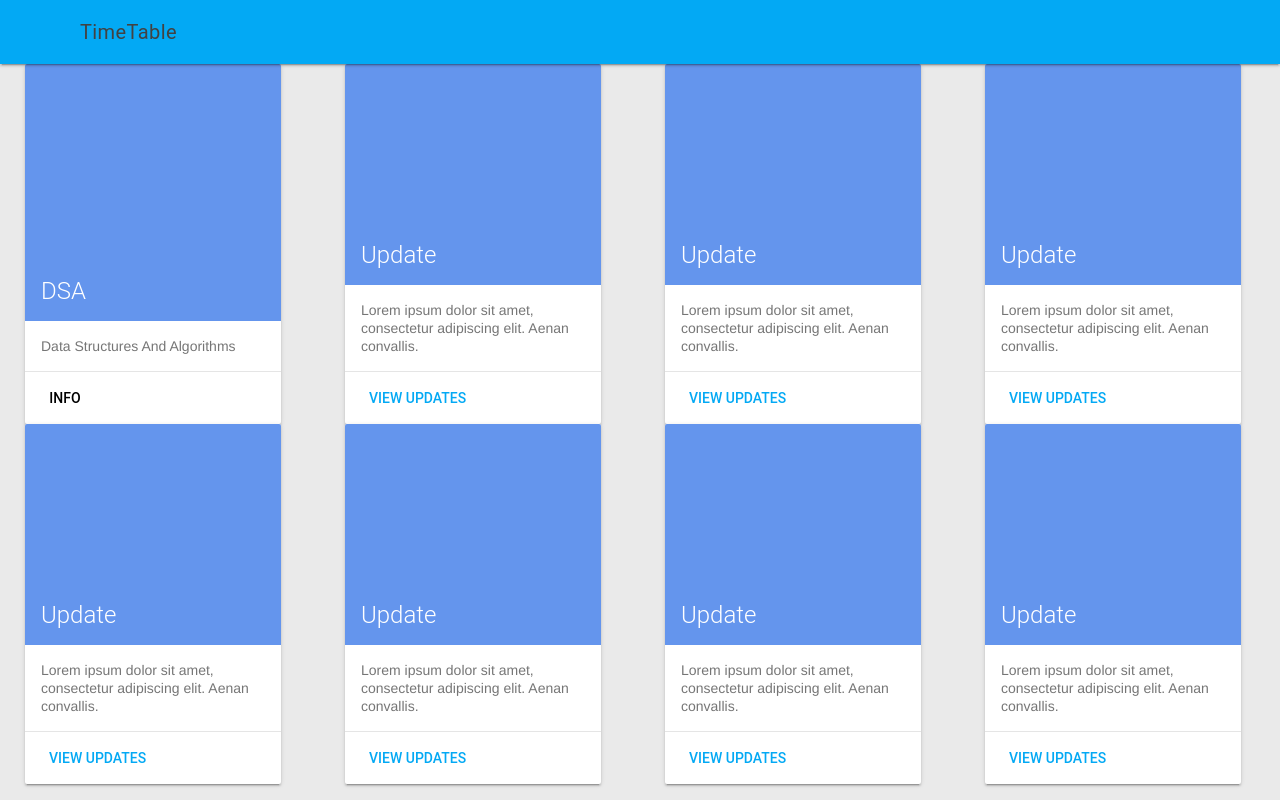
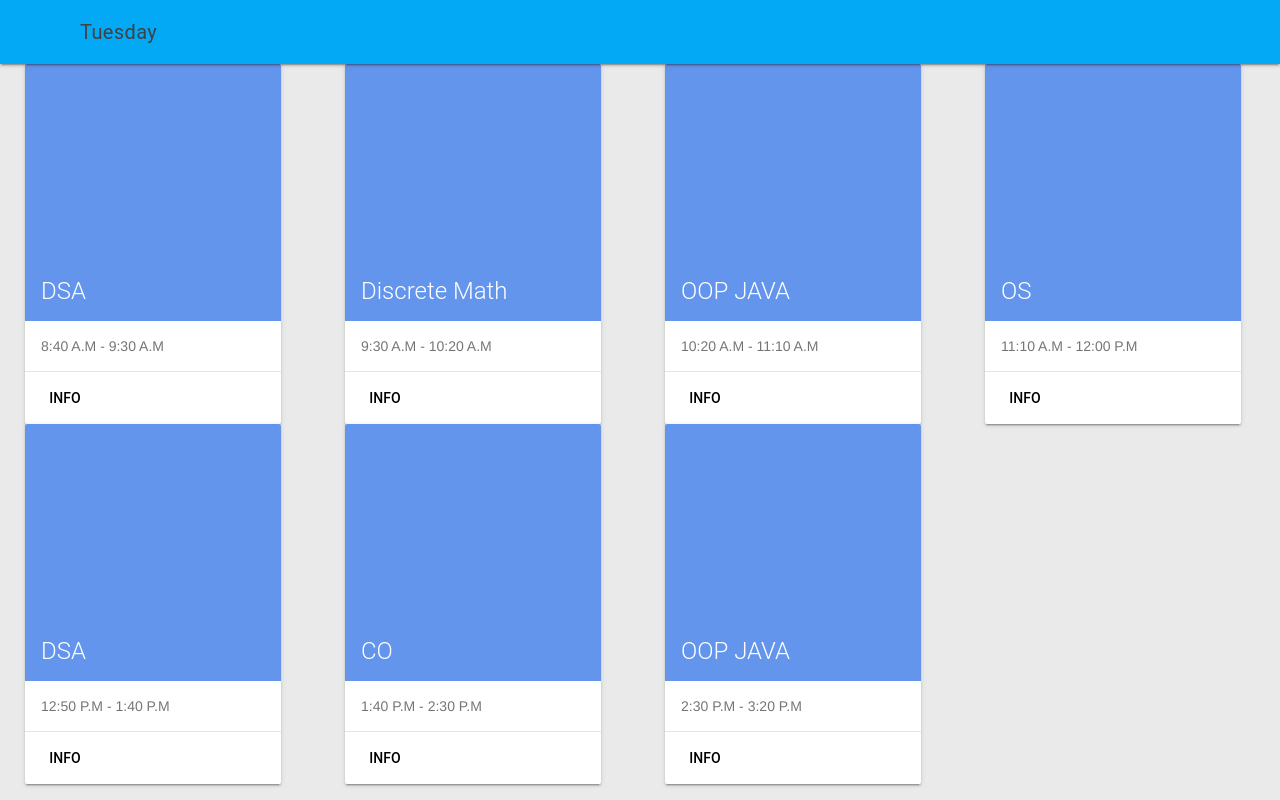
Before and after one commit to subhani-syed/TimeTable, a plain HTML site: page tuesday.html in a window 1280 px wide. Drawn offline with nearby package versions, Linux system fonts and the light colour scheme.

Commit message:
Added Tuesday Classes

```diff
--- a/tuesday.html
+++ b/tuesday.html
@@ -18,7 +18,7 @@
         <header class="mdl-layout__header">
             <div class="mdl-layout__header-row">
                 <!-- Title -->
-                <span class="mdl-layout-title">TimeTable</span>
+                <span class="mdl-layout-title">Tuesday</span>
                 <!-- Add spacer, to align navigation to the right -->
                 <div class="mdl-layout-spacer"></div>
                 <!-- Navigation. We hide it in small screens. -->
@@ -52,22 +52,21 @@
                         <h2 class="mdl-card__title-text">DSA</h2>
                     </div>
                     <div class="mdl-card__supporting-text">
-                        Data Structures And Algorithms
+                        8:40 A.M - 9:30 A.M
                     </div>
                     <div class="mdl-card__actions mdl-card--border">
-                        <!--  -->
                         <button id="show-dialog" type="button" class="mdl-button">Info</button>
                         <dialog class="mdl-dialog">
                             <h4 class="mdl-dialog__title">DSA-</h4>
-                            <h3 class="mdl-dialog__title">Murali Krishna</h3>
+                            <h3 class="mdl-dialog__title">Mr.K.V.S.S.Prakash</h3>
                             <div class="mdl-dialog__content">
                                 <p>
-                                    8:40 - 9:30 A.M
+                                    8:40 A.M - 9:30 A.M
                                 </p>
                             </div>
                             <div class="mdl-dialog__actions">
-                                <!-- <button type="button" class="mdl-button">Agree</button> -->
-                                <button type="button" class="mdl-button mdl-button--colored mdl-js-button mdl-js-ripple-effect close">Okay</button>
+                                <button type="button"
+                                    class="mdl-button mdl-button--colored mdl-js-button mdl-js-ripple-effect close">Okay</button>
                             </div>
                         </dialog>
                         <script>
@@ -83,118 +82,141 @@
                                 dialog.close();
                             });
                         </script>
-                        <!--  -->
-                        <!-- <a class="mdl-button mdl-button--colored mdl-js-button mdl-js-ripple-effect">
-                            View
-                        </a> -->
                     </div>
                 </div>
 
                 <div class="demo-card-square mdl-card mdl-shadow--2dp">
                     <div class="mdl-card__title mdl-card--expand">
-                        <h2 class="mdl-card__title-text">Update</h2>
+                        <h2 class="mdl-card__title-text">Discrete Math</h2>
                     </div>
                     <div class="mdl-card__supporting-text">
-                        Lorem ipsum dolor sit amet, consectetur adipiscing elit.
-                        Aenan convallis.
+                        9:30 A.M - 10:20 A.M
                     </div>
                     <div class="mdl-card__actions mdl-card--border">
-                        <a class="mdl-button mdl-button--colored mdl-js-button mdl-js-ripple-effect">
-                            View Updates
-                        </a>
+                        <button id="dms" type="button" class="mdl-button">Info</button>
+                        <script>
+                            var dms = document.getElementById("dms");
+                            dms.addEventListener('click', () => {
+                                alert("Mr.G.Srikanth");
+                            })
+                        </script>
                     </div>
                 </div>
 
                 <div class="demo-card-square mdl-card mdl-shadow--2dp">
                     <div class="mdl-card__title mdl-card--expand">
-                        <h2 class="mdl-card__title-text">Update</h2>
+                        <h2 class="mdl-card__title-text">OOP JAVA</h2>
                     </div>
                     <div class="mdl-card__supporting-text">
-                        Lorem ipsum dolor sit amet, consectetur adipiscing elit.
-                        Aenan convallis.
+                        10:20 A.M - 11:10 A.M
                     </div>
                     <div class="mdl-card__actions mdl-card--border">
-                        <a class="mdl-button mdl-button--colored mdl-js-button mdl-js-ripple-effect">
-                            View Updates
-                        </a>
+                        <button id="show-dialog1" type="button" onClick="test()" class="mdl-button">Info</button>
+                        <dialog class="mdl-dialog">
+                            <h4 class="mdl-dialog__title">Lab</h4>
+                            <div class="mdl-dialog__content">
+                                <p>
+                                    Mr.R.V.V Murali Krishna
+                                </p>
+                            </div>
+                            <div class="mdl-dialog__actions">
+                                <button type="button"
+                                    class="mdl-button mdl-button--colored mdl-js-button mdl-js-ripple-effect close">Okay</button>
+                            </div>
+                        </dialog>
+                        <script>
+                            function test() {
+                                alert("Mr.R.V.V Murali Krishan");
+                            }
+                        </script>
                     </div>
                 </div>
 
                 <div class="demo-card-square mdl-card mdl-shadow--2dp">
                     <div class="mdl-card__title mdl-card--expand">
-                        <h2 class="mdl-card__title-text">Update</h2>
+                        <h2 class="mdl-card__title-text">OS</h2>
                     </div>
                     <div class="mdl-card__supporting-text">
-                        Lorem ipsum dolor sit amet, consectetur adipiscing elit.
-                        Aenan convallis.
+                        11:10 A.M - 12:00 P.M
                     </div>
                     <div class="mdl-card__actions mdl-card--border">
-                        <a class="mdl-button mdl-button--colored mdl-js-button mdl-js-ripple-effect">
-                            View Updates
-                        </a>
+                        <!--  -->
+                        <button id="os" type="button" class="mdl-button">Info</button>
+                        <script>
+                            var os = document.getElementById("os");
+                            os.addEventListener('click', () => {
+                                alert("Mr.D.Nagatej");
+                            })
+                        </script>
                     </div>
                 </div>
 
                 <div class="demo-card-square mdl-card mdl-shadow--2dp">
                     <div class="mdl-card__title mdl-card--expand">
-                        <h2 class="mdl-card__title-text">Update</h2>
+                        <h2 class="mdl-card__title-text">DSA</h2>
                     </div>
                     <div class="mdl-card__supporting-text">
-                        Lorem ipsum dolor sit amet, consectetur adipiscing elit.
-                        Aenan convallis.
+                        12:50 P.M - 1:40 P.M
                     </div>
                     <div class="mdl-card__actions mdl-card--border">
-                        <a class="mdl-button mdl-button--colored mdl-js-button mdl-js-ripple-effect">
-                            View Updates
-                        </a>
+                        <!--  -->
+                        <button id="dsa" type="button" class="mdl-button">Info</button>
+                        <script>
+                            var dsa = document.getElementById("dsa");
+                            dsa.addEventListener('click', () => {
+                                alert("Mr.K.V.S.S.Prakash");
+                            })
+                        </script>
                     </div>
                 </div>
 
                 <div class="demo-card-square mdl-card mdl-shadow--2dp">
                     <div class="mdl-card__title mdl-card--expand">
-                        <h2 class="mdl-card__title-text">Update</h2>
+                        <h2 class="mdl-card__title-text">CO</h2>
                     </div>
                     <div class="mdl-card__supporting-text">
-                        Lorem ipsum dolor sit amet, consectetur adipiscing elit.
-                        Aenan convallis.
+                        1:40 P.M - 2:30 P.M
                     </div>
                     <div class="mdl-card__actions mdl-card--border">
-                        <a class="mdl-button mdl-button--colored mdl-js-button mdl-js-ripple-effect">
-                            View Updates
-                        </a>
+                        <button id="co" type="button" onclick="show()" class="mdl-button">Info</button>
+
+                        <script>
+                            var co = document.getElementById("co");
+                            co.addEventListener('click', () => {
+                                alert("Mr.Ch Rajesh");
+                            })
+                        </script>
                     </div>
                 </div>
 
                 <div class="demo-card-square mdl-card mdl-shadow--2dp">
                     <div class="mdl-card__title mdl-card--expand">
-                        <h2 class="mdl-card__title-text">Update</h2>
+                        <h2 class="mdl-card__title-text">OOP JAVA</h2>
                     </div>
                     <div class="mdl-card__supporting-text">
-                        Lorem ipsum dolor sit amet, consectetur adipiscing elit.
-                        Aenan convallis.
+                        2:30 P.M - 3:20 P.M
                     </div>
                     <div class="mdl-card__actions mdl-card--border">
-                        <a class="mdl-button mdl-button--colored mdl-js-button mdl-js-ripple-effect">
-                            View Updates
-                        </a>
+                        <button id="show-dialog1" type="button" onClick="test()" class="mdl-button">Info</button>
+                        <dialog class="mdl-dialog">
+                            <h4 class="mdl-dialog__title">Lab</h4>
+                            <div class="mdl-dialog__content">
+                                <p>
+                                    Mr.R.V.V Murali Krishna
+                                </p>
+                            </div>
+                            <div class="mdl-dialog__actions">
+                                <button type="button"
+                                    class="mdl-button mdl-button--colored mdl-js-button mdl-js-ripple-effect close">Okay</button>
+                            </div>
+                        </dialog>
+                        <script>
+                            function test() {
+                                alert("Mr.R.V.V Murali Krishan");
+                            }
+                        </script>
                     </div>
                 </div>
-
-                <div class="demo-card-square mdl-card mdl-shadow--2dp">
-                    <div class="mdl-card__title mdl-card--expand">
-                        <h2 class="mdl-card__title-text">Update</h2>
-                    </div>
-                    <div class="mdl-card__supporting-text">
-                        Lorem ipsum dolor sit amet, consectetur adipiscing elit.
-                        Aenan convallis.
-                    </div>
-                    <div class="mdl-card__actions mdl-card--border">
-                        <a class="mdl-button mdl-button--colored mdl-js-button mdl-js-ripple-effect">
-                            View Updates
-                        </a>
-                    </div>
-                </div>
-
             </div>
         </main>
     </div>
```
